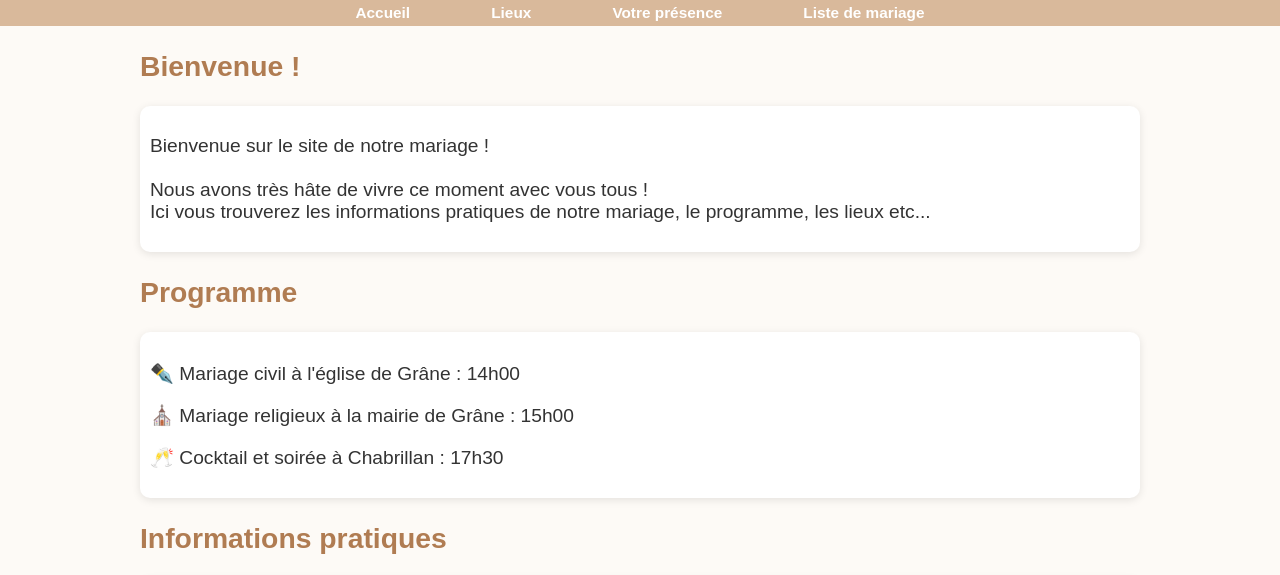
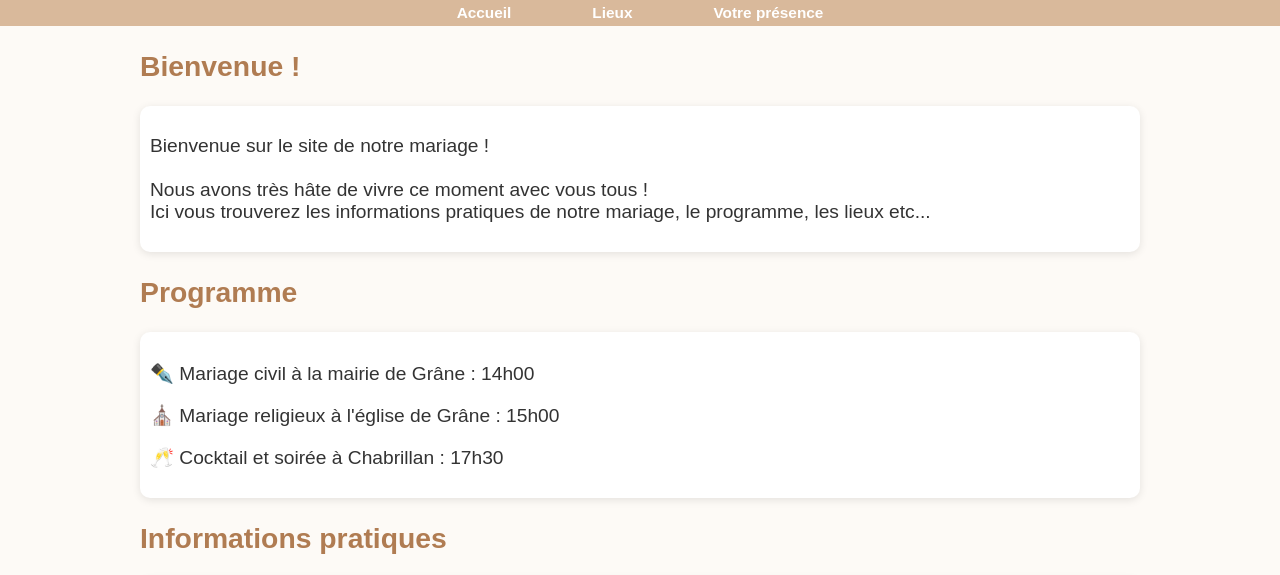
Before and after one commit to Timoooth/Mariage_Emiteam, a plain HTML site: page index.html in a window 1280 px wide. Shown: the part 192-767 px from the top of the page. Drawn offline with Linux system fonts and the light colour scheme; a web font is replaced by a local one.

Commit message:
retrait ListeMariage + maj horaires

```diff
--- a/index.html
+++ b/index.html
@@ -23,7 +23,7 @@
     <a href="index.html">Accueil</a>
     <a href="Lieux.html">Lieux</a>
     <a href="Contact.html">Votre présence</a>
-    <a href="Liste_mariage.html">Liste de mariage</a>
+    <!-- <a href="Liste_mariage.html">Liste de mariage</a>-->
 </nav>
 
 <section id="Bienvenue">
@@ -40,8 +40,8 @@
 <section id="programme">
     <h2>Programme</h2>
     <div class="card">
-        <p>✒️ Mariage civil  à l'église de Grâne : 14h00</p>
-        <p>⛪ Mariage religieux à la mairie de Grâne : 15h00</p>
+        <p>✒️ Mariage civil  à la mairie de Grâne : 14h00</p>
+        <p>⛪ Mariage religieux à l'église de Grâne : 15h00</p>
         <p>🥂 Cocktail et soirée à Chabrillan : 17h30</p>
     </div>
 </section>
```
Also changed, not shown: Contact.html (+1 -1 lines), Lieux.html (+1 -1 lines).
